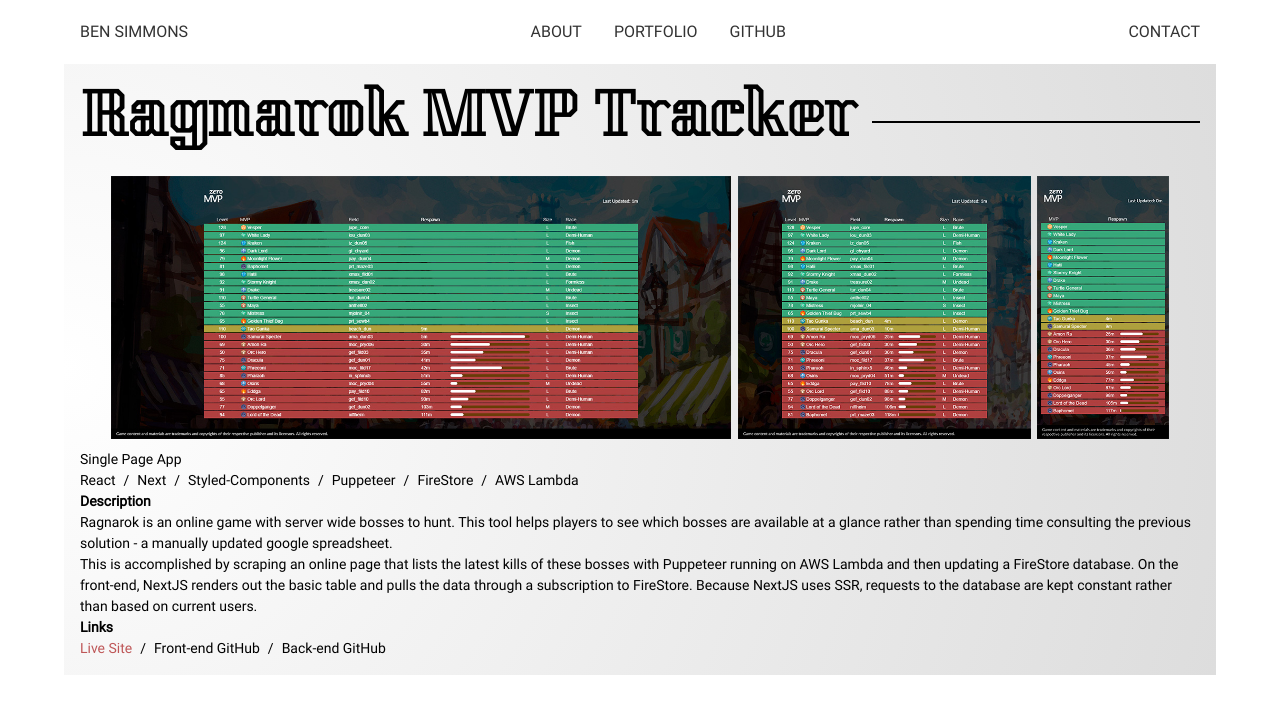
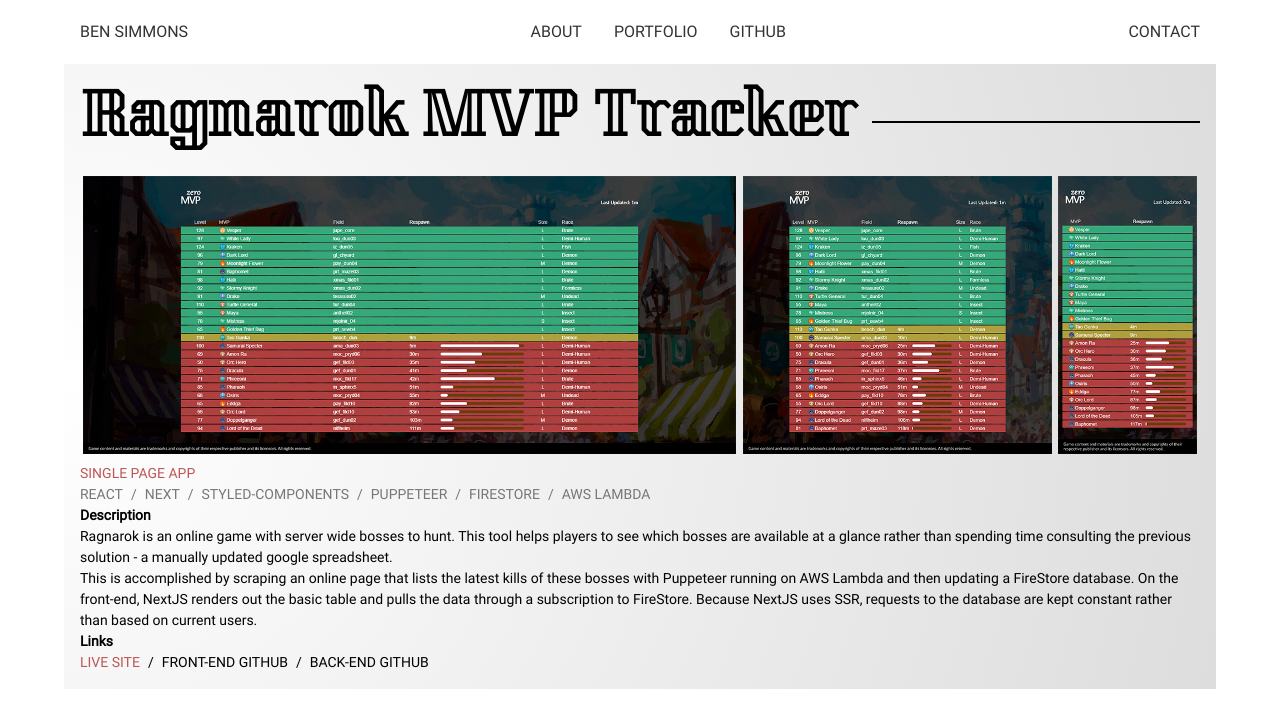
Before and after one commit to GitSimmons/portfolio, a Next.js app: page / in a window 1280 px wide. Shown: the top 728 px of the page. Built offline with nearby package versions, Linux system fonts and the light colour scheme.

Commit message:
Style lists of tools and views for projects

```diff
--- a/components/Hero.tsx
+++ b/components/Hero.tsx
@@ -33,6 +33,7 @@ const StyledHero = styled.div`
     }
   }
   ul {
+    text-transform: uppercase;
     list-style-type: none;
     li {
       display: inline-block;
@@ -44,10 +45,16 @@ const StyledHero = styled.div`
       }
     }
   }
+  .views {
+    color: #be5657;
+  }
+  .tools {
+    color: #777;
+  }
 `;
 
 const ImageContainer = styled.div`
-  max-width: 95%;
+  max-width: 100%;
   display: flex;
   margin: auto;
   img {
@@ -72,10 +79,10 @@ const Hero = () => (
         <img src="/images/projects/ragnarok/ragnarok-narrow.jpg" />
       </div>
     </ImageContainer>
-    <ul>
+    <ul className="views">
       <li>Single Page App</li>
     </ul>
-    <ul>
+    <ul className="tools">
       <li>React</li>
       <li>Next</li>
       <li>Styled-Components</li>
```
